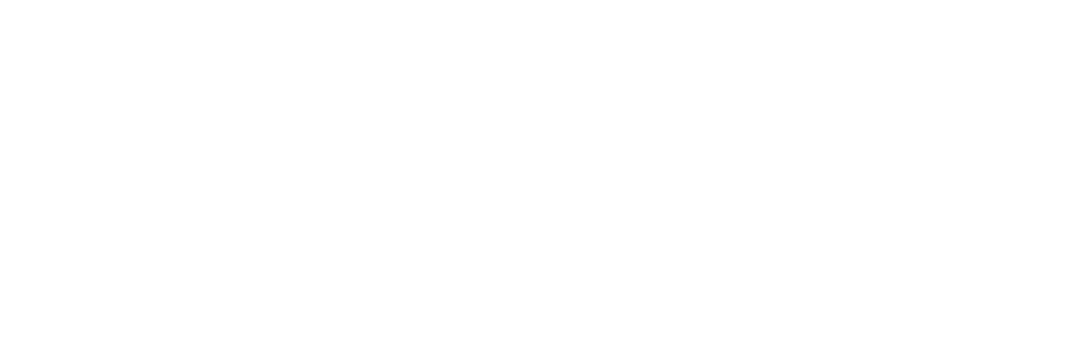
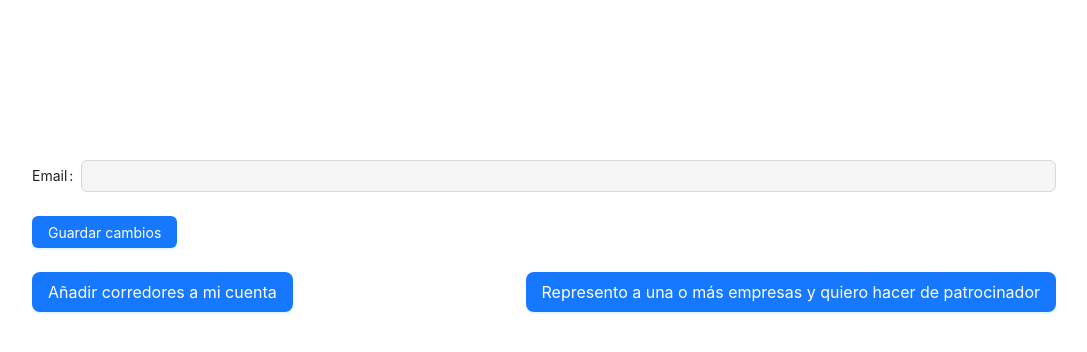
Before and after one commit to DanielMesaGarcia/Mitca, a React (Create React App) app in the folder frontend/: page /usersettings in a window 1280 px wide. Before the commit this address had no page. Shown: the top 352 px of the page, without its empty margins (96-1183 px from the left). Built offline with nearby package versions, Linux system fonts and the light colour scheme.

Commit message:
UserSettings

```diff
--- a/frontend/src/App.js
+++ b/frontend/src/App.js
@@ -6,6 +6,7 @@
 import RaceData from "./pages/RaceData/RaceData";
 import RunnersPage from "./pages/Runners/Runners";
 import SponsorsPage from "./pages/Sponsors/Sponsors";
+import UserSettings from "./pages/userSettings/UserSettings";
 function App() {
   return (
 
@@ -18,6 +19,7 @@
         <Route path="/racedata/:id" element={<RaceData/>}/>
         <Route path="/runners/:id" element={<RunnersPage/>}/>
         <Route path="/sponsors/:id" element={<SponsorsPage/>}/>
+        <Route path="/usersettings" element={<UserSettings/>}/>
       </Routes>
     </BrowserRouter>
   );
--- a/frontend/src/pages/RaceData/RaceData.js
+++ b/frontend/src/pages/RaceData/RaceData.js
@@ -197,7 +197,6 @@
             <Button type="primary" onClick={handleSponsorClick}>Acceder</Button>
           </div>
         </Card>
-        {/* Agregar más tarjetas según sea necesario */}
       </div>
     </div>
   );
--- /dev/null
+++ b/frontend/src/pages/userSettings/UserSettings.css
@@ -0,0 +1,12 @@
+.account-settings-container {
+    width: 80vw;
+    margin: 20vh auto;
+  }
+
+  .buttons-container {
+    display: flex;
+    justify-content: space-between;
+    margin-top: 20px;
+  }
+
+  /* Agrega estilos adicionales según tus preferencias */
--- /dev/null
+++ b/frontend/src/pages/userSettings/UserSettings.js
@@ -0,0 +1,57 @@
+import React, { useState, useEffect } from 'react';
+import { Form, Input, Button } from 'antd';
+import './UserSettings.css';
+const UserSettings = () => {
+  const [userData, setUserData] = useState({});
+  const [loading, setLoading] = useState(false);
+
+  useEffect(() => {
+    // Aquí llama a tu servicio/API para obtener los datos del usuario
+    // y actualiza el estado con setUserData
+    // Ejemplo:
+    // axios.get('/api/user')
+    //   .then(response => setUserData(response.data))
+    //   .catch(error => console.error(error));
+  }, []);
+
+  const handleFormSubmit = (values) => {
+    // Aquí deberías enviar los datos actualizados del usuario a tu API
+    // usando axios.post o axios.put
+    // Ejemplo:
+    // axios.put('/api/user', values)
+    //   .then(response => console.log(response.data))
+    //   .catch(error => console.error(error));
+  };
+
+  return (
+    <div className="account-settings-container">
+      <Form
+        name="account-settings"
+        onFinish={handleFormSubmit}
+        initialValues={userData}
+      >
+        <Form.Item label="Email" name="_id">
+          <Input disabled />
+        </Form.Item>
+        {/* Agrega más campos para mostrar la información del usuario */}
+
+        <Form.Item>
+          <Button type="primary" htmlType="submit" loading={loading}>
+            Guardar cambios
+          </Button>
+        </Form.Item>
+      </Form>
+
+      <div className="buttons-container">
+        <Button type="primary" size="large">
+          Añadir corredores a mi cuenta
+        </Button>
+        <Button type="primary" size="large">
+          Represento a una o más empresas y quiero hacer de patrocinador
+        </Button>
+      </div>
+    </div>
+  );
+};
+
+export default UserSettings;
```
